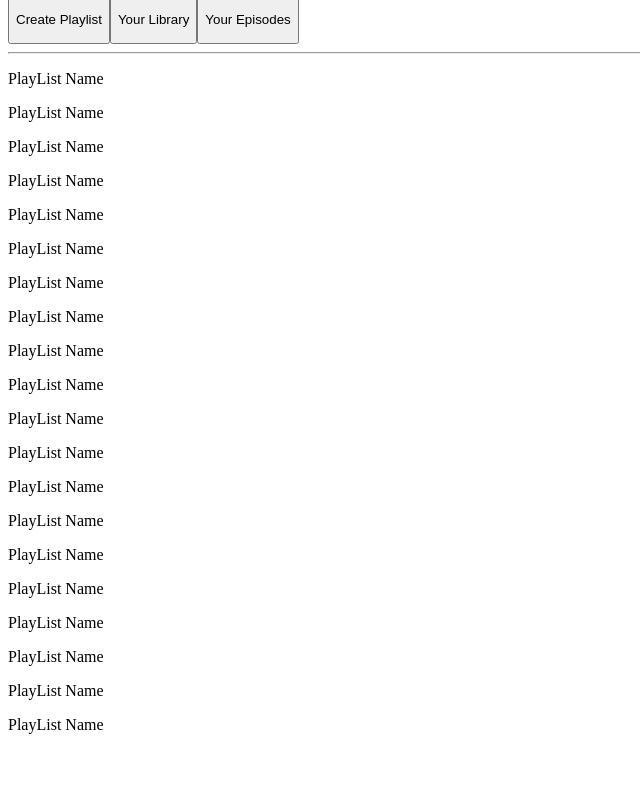
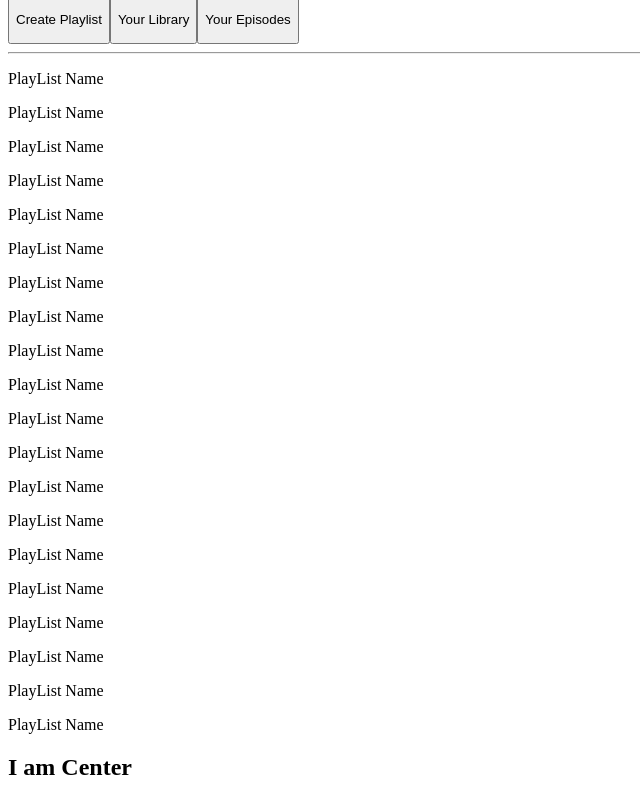
Before and after one commit to parshuramreddysudda/spotify-clone, a Next.js app: page / in a window 1280 px wide. Shown: the part 241-1041 px from the top of the page, without its empty margins (0-640 px from the left). Before the commit the page ends 991 px from the top, so only its background shows below. Built offline with nearby package versions, Linux system fonts and the light colour scheme; no server answers.

Commit message:
Center Div started

```diff
--- /dev/null
+++ b/components/Center.js
@@ -0,0 +1,9 @@
+function Center() {
+    return (
+        <div className=" flex flex-grow text-white">
+            <h2>I am Center</h2>
+        </div>
+    )
+}
+
+export default Center
--- a/components/Sidebar.js
+++ b/components/Sidebar.js
@@ -5,7 +5,7 @@ function Sidebar() {
     const {data:session,status}=useSession();
     console.log(session)
     return (
-        <div className="p-5 text-sm text-gray-500 border-r border-gray-900 ">
+        <div className="p-5 text-sm text-gray-500 border-r border-gray-900  overflow-y-scroll h-screen">
             <div className="space-y-4">
 
             <button className="flex items-center space-x-2 hover:text-white" onClick={()=>signOut()}>
--- a/pages/api/auth/[...nextauth].js
+++ b/pages/api/auth/[...nextauth].js
@@ -47,10 +47,9 @@ export default NextAuth({
     callbacks: {
         async jwt({ token, account, user }) {
 
-            console.log("account details",account,token);
-
             //initial login
             if (account && user) {
+                console.log
                 return {
                     ...token,
                     accessToken: account.access_token,
@@ -60,11 +59,9 @@ export default NextAuth({
 
                 }
             }
-
             //retrun previous token if not expired
 
             if (Date.now() < token.accessTokenExpires) {
-                console.log("Existing token present")
                 return token;
             }
 
--- a/pages/index.js
+++ b/pages/index.js
@@ -1,12 +1,14 @@
 import Head from 'next/head'
+import Center from '../components/Center'
 import Sidebar from '../components/Sidebar'
 
 export default function Home() {
   return (
-    <div className="bg-black h-screen over">
-      <main>
+    <div className="bg-black h-screen overflow-hidden ">
+      <main className='flex'>
         {/* sidebar */}
         <Sidebar />
+        <Center/>
       </main>
 
     </div>
```
Also changed, not shown: pages/_middleware.js (added, +26 -0 lines).
